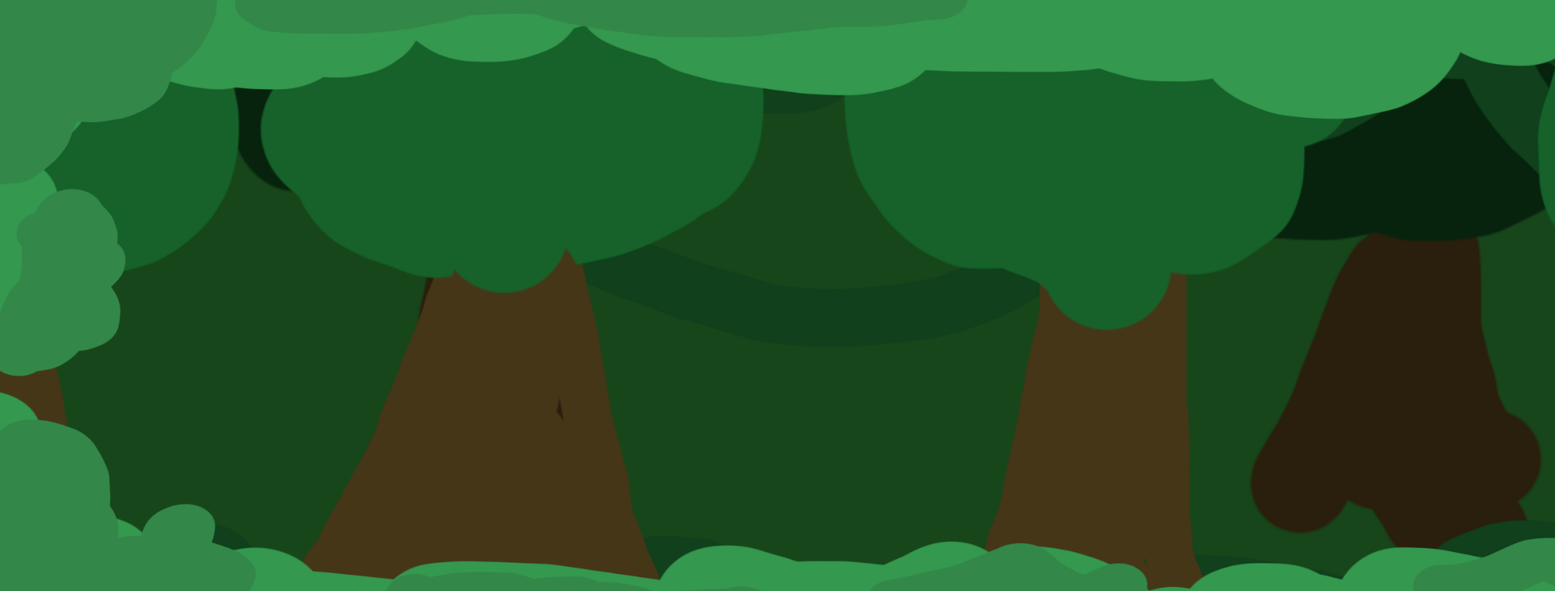
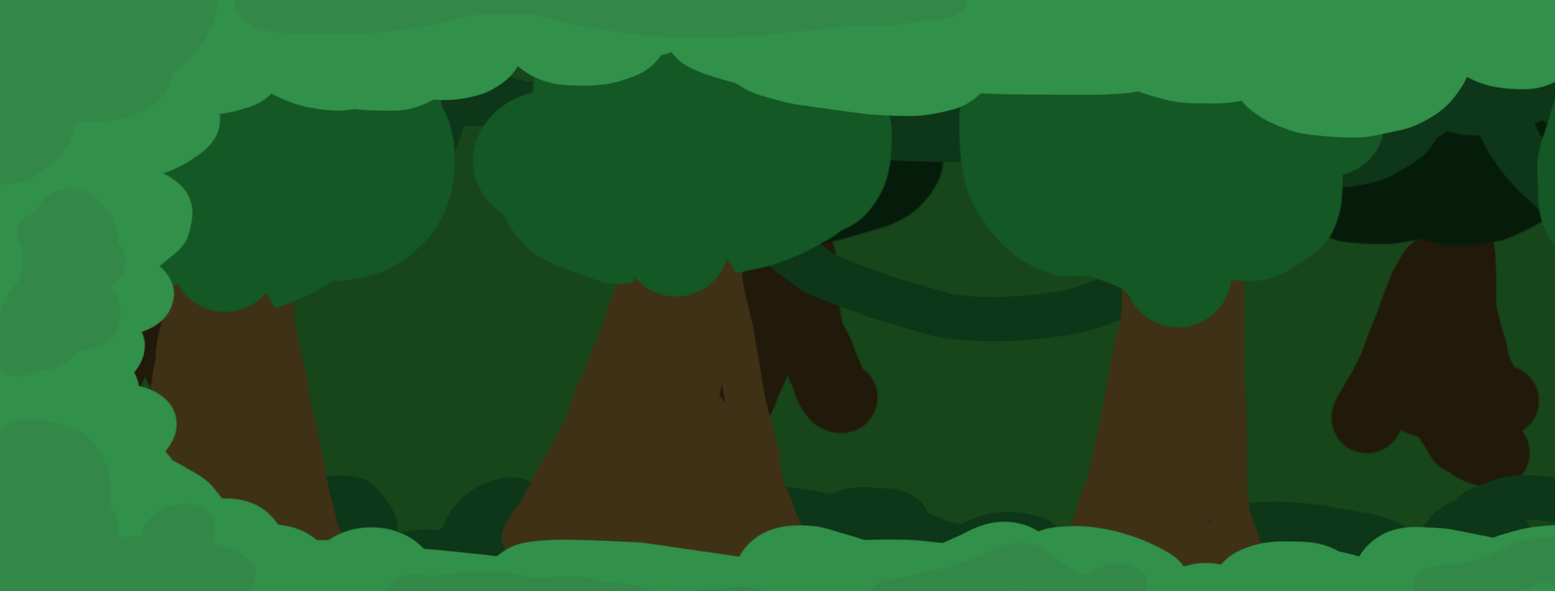
Before and after one commit to Psychopatate-spec/Parallax-Learning, a plain HTML site: page index.html in a window 1280 px wide. Shown: the top 730 px of the page at 81% size, 1920 px wide, since content can reach past the window. Drawn offline with Linux system fonts and the light colour scheme.

Commit message:
I think I finished v1.0 !

```diff
--- a/index.html
+++ b/index.html
@@ -9,7 +9,6 @@
   </head>
   <body>
     <div id="container">
-      <img id="parallax1" src="./assets/Calque 1.png" alt="Calque 1 du parallax" />
       <img id="parallax2" src="./assets/Calque 2.png" alt="Calque 2 du parallax" />
       <img id="parallax3" src="./assets/Calque 3.png" alt="Calque 3 du parallax" />
       <img id="parallax4" src="./assets/Calque 4.png" alt="Calque 4 du parallax" />
--- a/script.js
+++ b/script.js
@@ -1,7 +1,7 @@
 const images = document.querySelectorAll("img");
 const container = document.getElementById("container");
 
-const speed = [0.1, 0.15, 0.2, 0.25, 0.3, 0.3];
+const speed = [0.15, 0.2, 0.25, 0.3, 0.3]; // speed of each image
 
 const handleScroll = () => {
   for (let i=0; i < images.length; i++) {
--- a/style.css
+++ b/style.css
@@ -3,34 +3,36 @@ body, html {
   padding: 0;
   width: 100%;
   height: 100%;
-  overflow-x: scroll;
-  overflow-y: hidden;
-  background: #000;
+  overflow-x: scroll;               /*     This code enables     */
+  overflow-y: hidden;               /* horizontal scrolling only */
+  background: rgb(24, 70, 27);
 }
 
 img {
   position: absolute;
   top: 0;
   left: 0;
-  width: 3787px;
+  width: 3787px;                    /* width of the images */
   max-height: 100%;
 }
 
-#parallax1 {
-  scale: 1.5;
+/* Brightness of the images (for better parallax effect) */
+#parallax2 {
+  filter: brightness(80%);
 }
-#parallax2 {
-  scale: 1.4;
+
+#parallax3 {
+  filter: brightness(85%);
 }
-#parallax3 {
-  scale: 1.3;
+
+#parallax4 {
+  filter: brightness(90%);
 }
-#parallax4 {
-  scale: 1.2;
+
+#parallax5 {
+  filter: brightness(95%);
 }
-#parallax5 {
-  scale: 1.1;
+
+#parallax6 {
+  filter: brightness(100%);
 }
-#parallax6 {
-  scale: 1;
-}
```
Also changed, not shown: assets/Calque 1.png (deleted).
